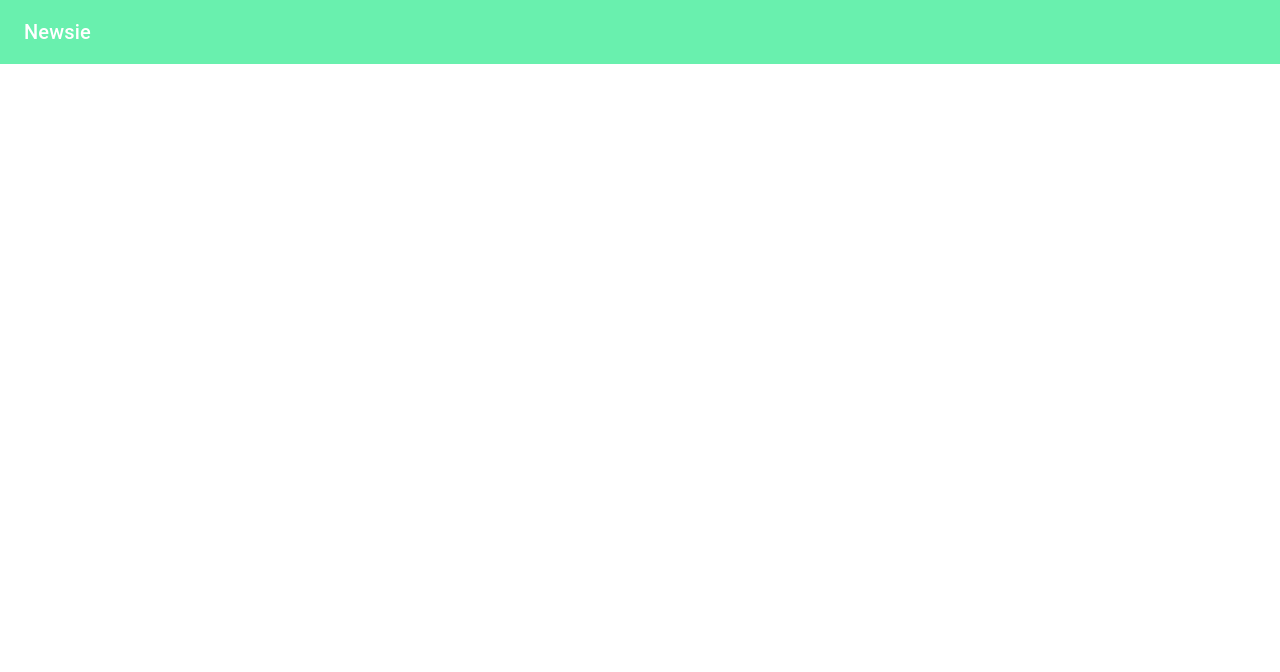
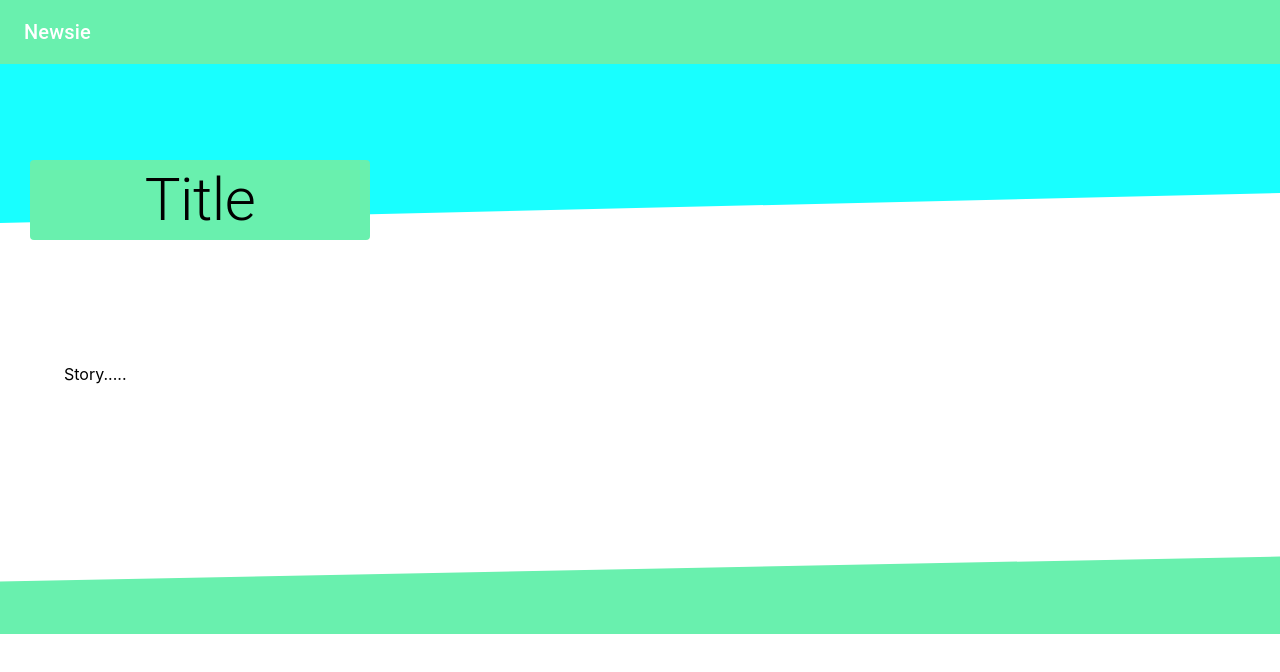
Before and after one commit to Kennedykid1995/News_App, a React (Create React App) app in the folder news_app/: page /article in a window 1280 px wide. Shown: the top 672 px of the page. Built offline with nearby package versions, Linux system fonts and the light colour scheme.

Commit message:
finished with the basic article view.

```diff
--- a/news_app/src/components/navigation/navbar.js
+++ b/news_app/src/components/navigation/navbar.js
@@ -21,9 +21,9 @@ function NavBar(props) {
 
   return (
     <div className={classes.root}>
-      <AppBar  className={classes.bar} position="fixed" >
+      <AppBar  className={classes.bar} position="static" >
         <Toolbar className={classes.bar}>
-          <Typography variant="h6" color="inherit">
+          <Typography variant="h6" color="inherit" >
             Newsie
           </Typography>
         </Toolbar>
--- a/news_app/src/components/pages/article.js
+++ b/news_app/src/components/pages/article.js
@@ -1,9 +1,66 @@
 import React from 'react'
+import { withStyles } from "@material-ui/core/styles";
+import Paper from '@material-ui/core/Paper';
+import Typography from '@material-ui/core/Typography';
+const styles = theme => ({
+    header:{
+        background: '#18ffff',
+        width: '100%',
+        height: 300,
+        clipPath: 'polygon(0 0, 100% 0, 100% 43%, 0 53%)',
+    },
+    headerPaper:{
+        width: 320,
+        height: 'auto',
+        padding: 10,
+        boxShadow:'none',
+        border: 'none',
+        background:'#69f0ae',
+        position: 'absolute',
+        left: 30,
+        top: 160,
+        display: 'flex',
+        justifyContent: 'center',
+        alignItems: 'center',
+    },
+    body:{
+        width: '100%',
+        display: 'flex',
+        justifyContent: 'center',
+    },
+    textbody:{
+        width: '90%',
+        height: 'auto',
+        display: 'flex',
+        justifyContent: 'flex-start',
+    },
+    bottom:{
+        clipPath: 'polygon(0 79%, 100% 69%, 100% 100%, 0 100%)',
+        background: '#69f0ae',
+        width: '100%',
+        height: 250,
+    }
+});
 
-export default function Article() {
+function Article(props) {
+    const { classes } = props;
   return (
     <div>
-      Article
+        <>
+        <div className={classes.header}/>
+        <Paper className={classes.headerPaper}>
+            <Typography variant="h2" color="inherit">Title</Typography>
+        </Paper>
+        </>
+        <div className={classes.body}>
+            <section className={classes.textbody}>
+                <Typography variant="p">
+                Story.....
+                </Typography>
+            </section>
+        </div>
+        <div className={classes.bottom} />
     </div>
   )
 }
+export default withStyles(styles)(Article);
```
